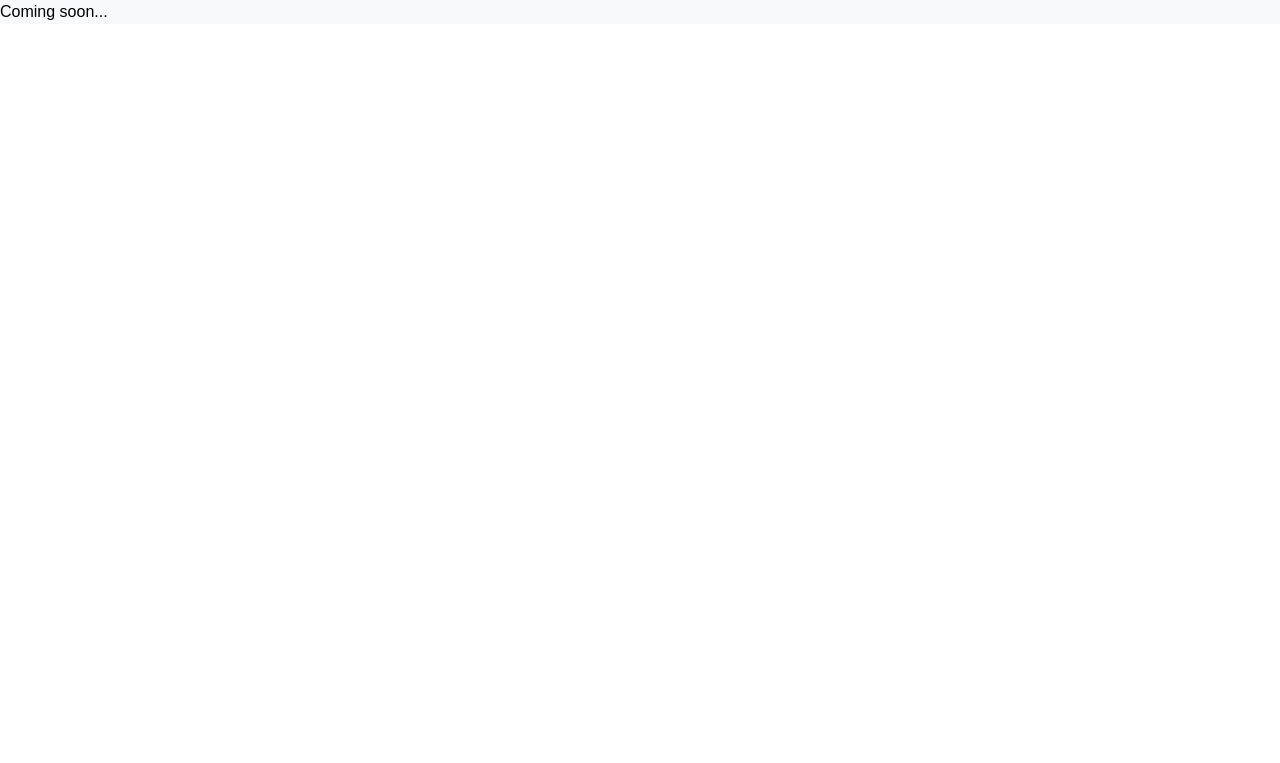
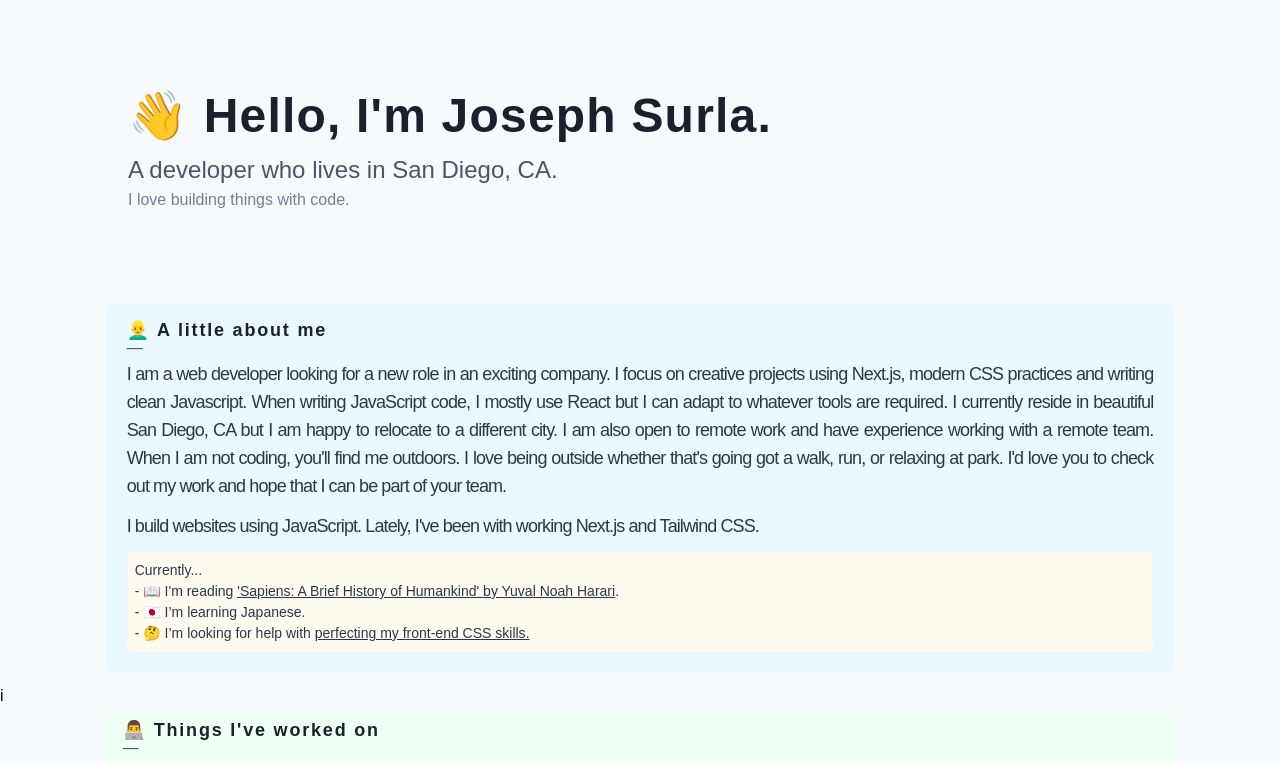
Before and after one commit to surla/josephsurla-v1, a Next.js app: page / in a window 1280 px wide. Shown: the top 763 px of the page. Built offline with nearby package versions, Linux system fonts and the light colour scheme.

Commit message:
update about me section

```diff
--- a/components/about.js
+++ b/components/about.js
@@ -6,14 +6,6 @@ export default function About() {
       </h3>
       <div className="tracking-tight text-gray-700">&mdash;</div>
       <div className="text-sm leading-7 tracking-tighter text-justify text-gray-800 md:text-base lg:text-lg">
-        <p>
-          My passion for programming started when I worked as a retail employee
-          at Apple. In my role as Creative Pro, I helped others learn how to
-          code. My job was to teach and inspire the next generation of creatives
-          and software engineers. By helping others reach their goal to become
-          developers, I realized I wanted to do the same.
-        </p>
-        <br />
         <p>
           I am a web developer looking for a new role in an exciting company. I
           focus on creative projects using Next.js, modern CSS practices and
--- a/pages/index.js
+++ b/pages/index.js
@@ -8,8 +8,7 @@ import Contact from "../components/contact";
 export default function IndexPage() {
   return (
     <div className="bg-gray-100">
-      <h1>Coming soon...</h1>
-      {/* <div className="container w-4/5 py-20 mx-auto">
+      <div className="container w-4/5 py-20 mx-auto">
         <div className="text-left">
           <p className="text-lg font-bold tracking-wide text-gray-900 md:text-4xl lg:text-5xl">
             👋 Hello, I'm Joseph Surla.
@@ -38,7 +37,8 @@ export default function IndexPage() {
         <li>
           <a href="https://codesandbox.io/u/surla/">CodeSandbox</a>
         </li>
-      </ul> */}
+      </ul>
+          */}
     </div>
   );
 }
```
